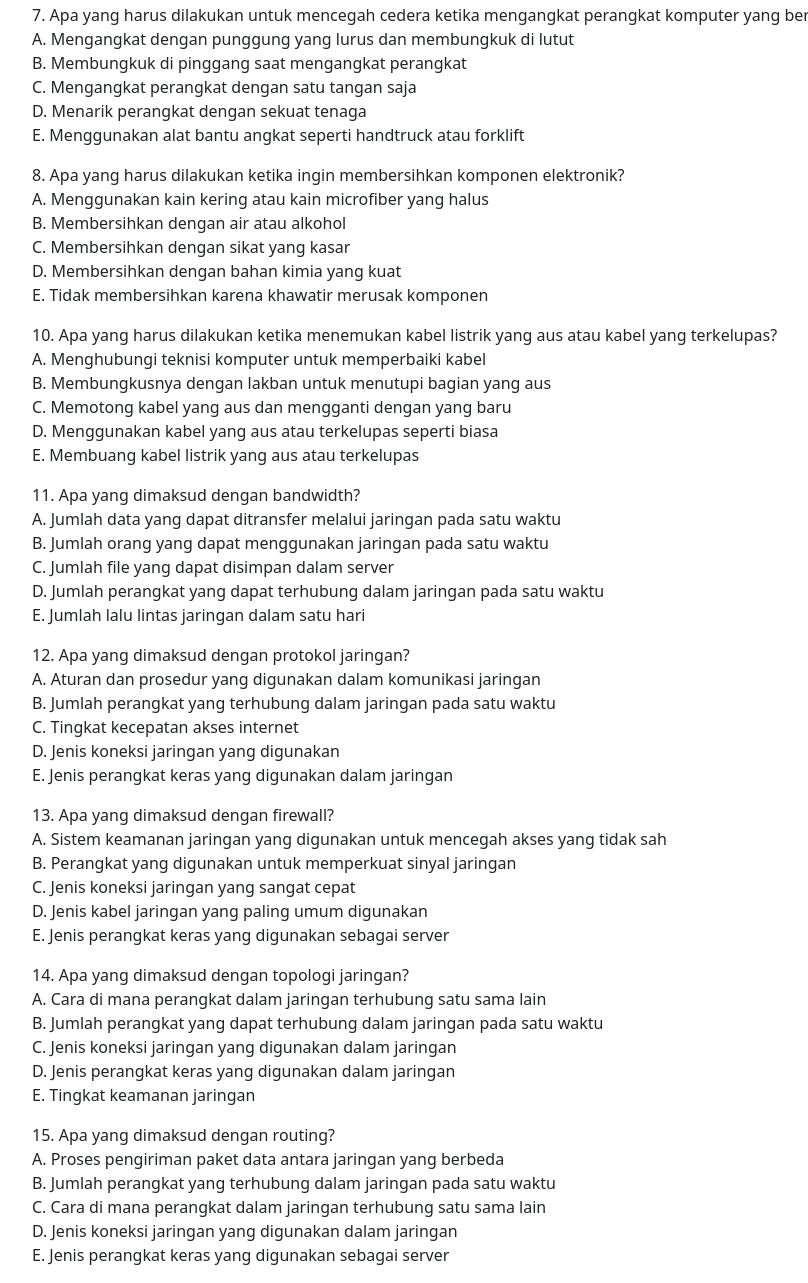
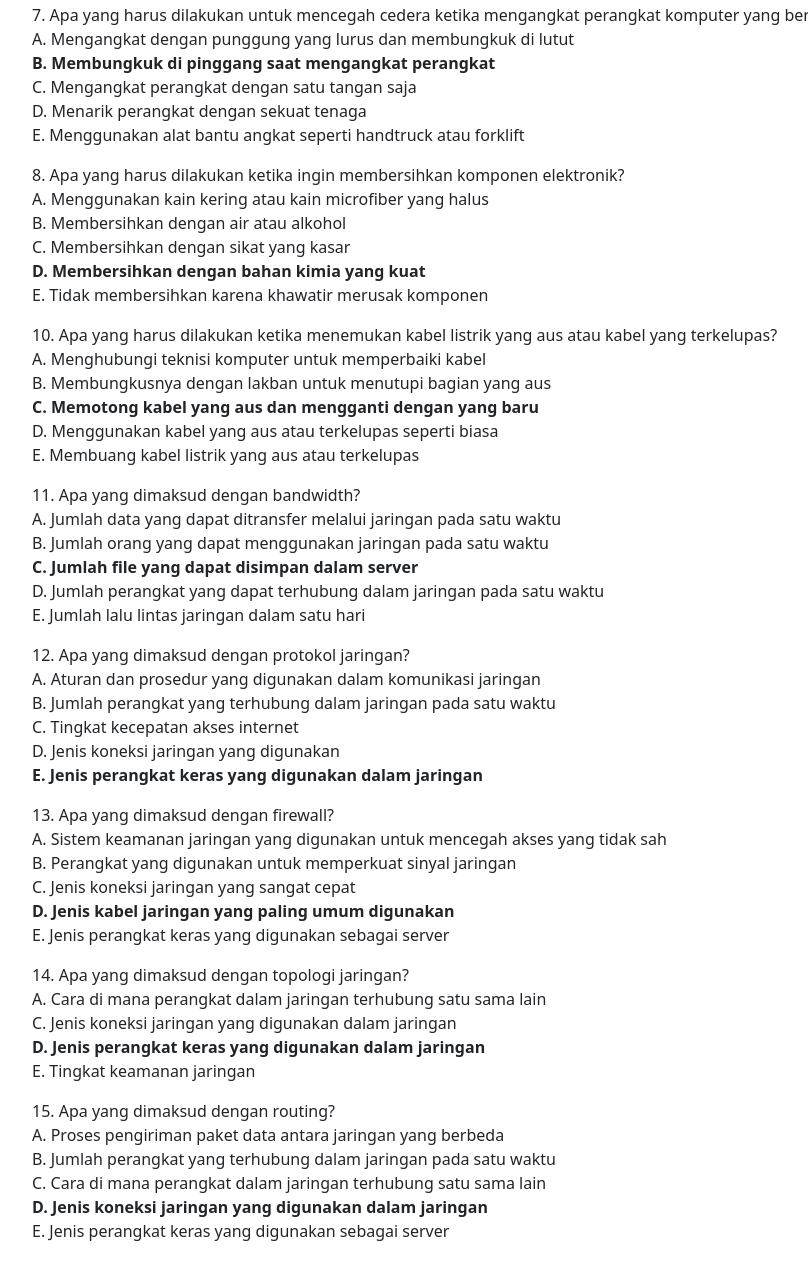
Before and after one commit to repan2231/repan2231.github.io, a plain HTML site: page soalalatukur/index.html in a window 1280 px wide. Shown: the part 1038-2321 px from the top of the page, without its empty margins (50-858 px from the left). After the commit the page ends 2297 px from the top, so only its background shows below. Drawn offline with nearby package versions, Linux system fonts and the light colour scheme.

Commit message:
Update index.html

```diff
--- a/soalalatukur/index.html
+++ b/soalalatukur/index.html
@@ -32,7 +32,7 @@ e. Timing light <br>
 
 A. Menyelamatkan barang-barang pribadi terlebih dahulu<br>
 B. Menelepon teman untuk meminta bantuan<br>
-C. Mencoba memadamkan api dengan air<br>
+<B></B>C. Mencoba memadamkan api dengan air<br></b>
 D. Mencoba memadamkan api dengan alat pemadam kebakaran yang sesuai<br>-
 E. Meninggalkan tempat kerja tanpa melakukan apa-apa<br>
     </p>
@@ -40,7 +40,7 @@ E. Meninggalkan tempat kerja tanpa melakukan apa-apa<br>
 4. Apa yang harus dilakukan sebelum membersihkan atau memperbaiki komputer?<br>
 
 A. Melepas semua kabel dan perangkat keras<br>
-B. Menggunakan bahan kimia yang kuat untuk membersihkan bagian dalam<br>
+<B>B. Menggunakan bahan kimia yang kuat untuk membersihkan bagian dalam<br></B>
 C. Memasang kabel dan perangkat keras sebanyak mungkin<br>
 D. Menyalakan komputer dan mengecek apakah semuanya berfungsi<br>
 E. Menghubungi teknisi komputer terlebih dahulu<br>
@@ -50,7 +50,7 @@ E. Menghubungi teknisi komputer terlebih dahulu<br>
 5. Apa yang harus dilakukan untuk mengurangi dampak lingkungan dari limbah elektronik?<br>
 
 A. Membuangnya di tempat sampah biasa<br>
-B. Membakarnya di belakang rumah<br>
+  ,<B>B. Membakarnya di belakang rumah<br></B>
 C. Mendaur ulang bagian yang masih bisa dipakai<br>
 D. Membuangnya ke sungai atau laut<br>
 E. Menyimpannya di gudang tanpa melakukan apa-apa<br>
@@ -60,7 +60,7 @@ E. Menyimpannya di gudang tanpa melakukan apa-apa<br>
 6. Apa yang harus dilakukan ketika komputer mengeluarkan suara aneh atau bau yang tidak wajar?<br>
 
 A. Meninggalkan komputer dan tetap menggunakan perangkat tersebut seperti biasa<br>
-B. Memperbaikinya sendiri tanpa bantuan orang lain<br>
+<B>B. Memperbaikinya sendiri tanpa bantuan orang lain<br></B>
 C. Menghubungi teknisi komputer terlebih dahulu<br>
 D. Mencoba mematikan komputer segera<br>
 E. Menyimpannya di tempat yang aman dan melaporkannya kepada atasan<br>
@@ -70,7 +70,7 @@ E. Menyimpannya di tempat yang aman dan melaporkannya kepada atasan<br>
 7. Apa yang harus dilakukan untuk mencegah cedera ketika mengangkat perangkat komputer yang berat?<br>
 
 A. Mengangkat dengan punggung yang lurus dan membungkuk di lutut<br>
-B. Membungkuk di pinggang saat mengangkat perangkat<br>
+<B>B. Membungkuk di pinggang saat mengangkat perangkat<br></B>
 C. Mengangkat perangkat dengan satu tangan saja<br>
 D. Menarik perangkat dengan sekuat tenaga<br>
 E. Menggunakan alat bantu angkat seperti handtruck atau forklift<br>
@@ -82,7 +82,7 @@ E. Menggunakan alat bantu angkat seperti handtruck atau forklift<br>
 A. Menggunakan kain kering atau kain microfiber yang halus<br>
 B. Membersihkan dengan air atau alkohol<br>
 C. Membersihkan dengan sikat yang kasar<br>
-D. Membersihkan dengan bahan kimia yang kuat<br>
+<B>D. Membersihkan dengan bahan kimia yang kuat<br></B>
 E. Tidak membersihkan karena khawatir merusak komponen<br>
     </p>
 <P>
@@ -90,7 +90,7 @@ E. Tidak membersihkan karena khawatir merusak komponen<br>
 
 A. Menghubungi teknisi komputer untuk memperbaiki kabel<br>
 B. Membungkusnya dengan lakban untuk menutupi bagian yang aus<br>
-C. Memotong kabel yang aus dan mengganti dengan yang baru<br>
+<B>C. Memotong kabel yang aus dan mengganti dengan yang baru<br></B>
 D. Menggunakan kabel yang aus atau terkelupas seperti biasa<br>
 E. Membuang kabel listrik yang aus atau terkelupas<br>
     </p>
@@ -99,7 +99,7 @@ E. Membuang kabel listrik yang aus atau terkelupas<br>
 
 A. Jumlah data yang dapat ditransfer melalui jaringan pada satu waktu<br>
 B. Jumlah orang yang dapat menggunakan jaringan pada satu waktu<br>
-C. Jumlah file yang dapat disimpan dalam server<br>
+<B>C. Jumlah file yang dapat disimpan dalam server<br></B>
 D. Jumlah perangkat yang dapat terhubung dalam jaringan pada satu waktu<br>
 E. Jumlah lalu lintas jaringan dalam satu hari<br>
     </p>
@@ -111,7 +111,7 @@ A. Aturan dan prosedur yang digunakan dalam komunikasi jaringan<br>
 B. Jumlah perangkat yang terhubung dalam jaringan pada satu waktu<br>
 C. Tingkat kecepatan akses internet<br>
 D. Jenis koneksi jaringan yang digunakan<br>
-E. Jenis perangkat keras yang digunakan dalam jaringan<br>
+<B>E. Jenis perangkat keras yang digunakan dalam jaringan<br></B>
     </p>
 <P>
 13. Apa yang dimaksud dengan firewall?<br>
@@ -119,16 +119,15 @@ E. Jenis perangkat keras yang digunakan dalam jaringan<br>
 A. Sistem keamanan jaringan yang digunakan untuk mencegah akses yang tidak sah<br>
 B. Perangkat yang digunakan untuk memperkuat sinyal jaringan<br>
 C. Jenis koneksi jaringan yang sangat cepat<br>
-D. Jenis kabel jaringan yang paling umum digunakan<br>
+<B>D. Jenis kabel jaringan yang paling umum digunakan<br></B>
 E. Jenis perangkat keras yang digunakan sebagai server<br>
     </p>
 <P>
 14. Apa yang dimaksud dengan topologi jaringan?<br>
 
 A. Cara di mana perangkat dalam jaringan terhubung satu sama lain<br>
-B. Jumlah perangkat yang dapat terhubung dalam jaringan pada satu waktu<br>
 C. Jenis koneksi jaringan yang digunakan dalam jaringan<br>
-D. Jenis perangkat keras yang digunakan dalam jaringan<br>
+<B>D. Jenis perangkat keras yang digunakan dalam jaringan<br></B>
 E. Tingkat keamanan jaringan<br>
     </p>
         <P>
@@ -137,7 +136,7 @@ E. Tingkat keamanan jaringan<br>
 A. Proses pengiriman paket data antara jaringan yang berbeda <br>
 B. Jumlah perangkat yang terhubung dalam jaringan pada satu waktu<br>
 C. Cara di mana perangkat dalam jaringan terhubung satu sama lain<br>
-D. Jenis koneksi jaringan yang digunakan dalam jaringan<br>
+<B>D. Jenis koneksi jaringan yang digunakan dalam jaringan<br></B>
 E. Jenis perangkat keras yang digunakan sebagai server<br>
 
 
```
